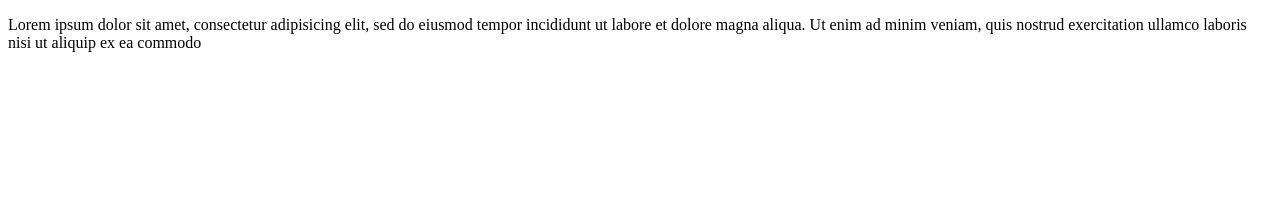
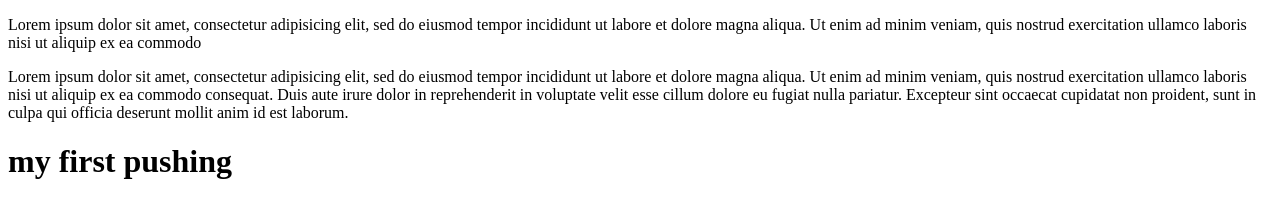
Before and after one commit to onyinye91/class1903WE, a plain HTML site: page index.html in a window 1280 px wide. Drawn offline with Linux system fonts and the light colour scheme.

Commit message:
modify index page

```diff
--- a/index.html
+++ b/index.html
@@ -10,5 +10,15 @@
 		quis nostrud exercitation ullamco laboris nisi ut aliquip ex ea commodo
 
 	</p>
+
+	<p>
+		Lorem ipsum dolor sit amet, consectetur adipisicing elit, sed do eiusmod
+		tempor incididunt ut labore et dolore magna aliqua. Ut enim ad minim veniam,
+		quis nostrud exercitation ullamco laboris nisi ut aliquip ex ea commodo
+		consequat. Duis aute irure dolor in reprehenderit in voluptate velit esse
+		cillum dolore eu fugiat nulla pariatur. Excepteur sint occaecat cupidatat non
+		proident, sunt in culpa qui officia deserunt mollit anim id est laborum.
+	</p>
+	<h1>my first pushing</h1>
 </body>
 </html>
```
